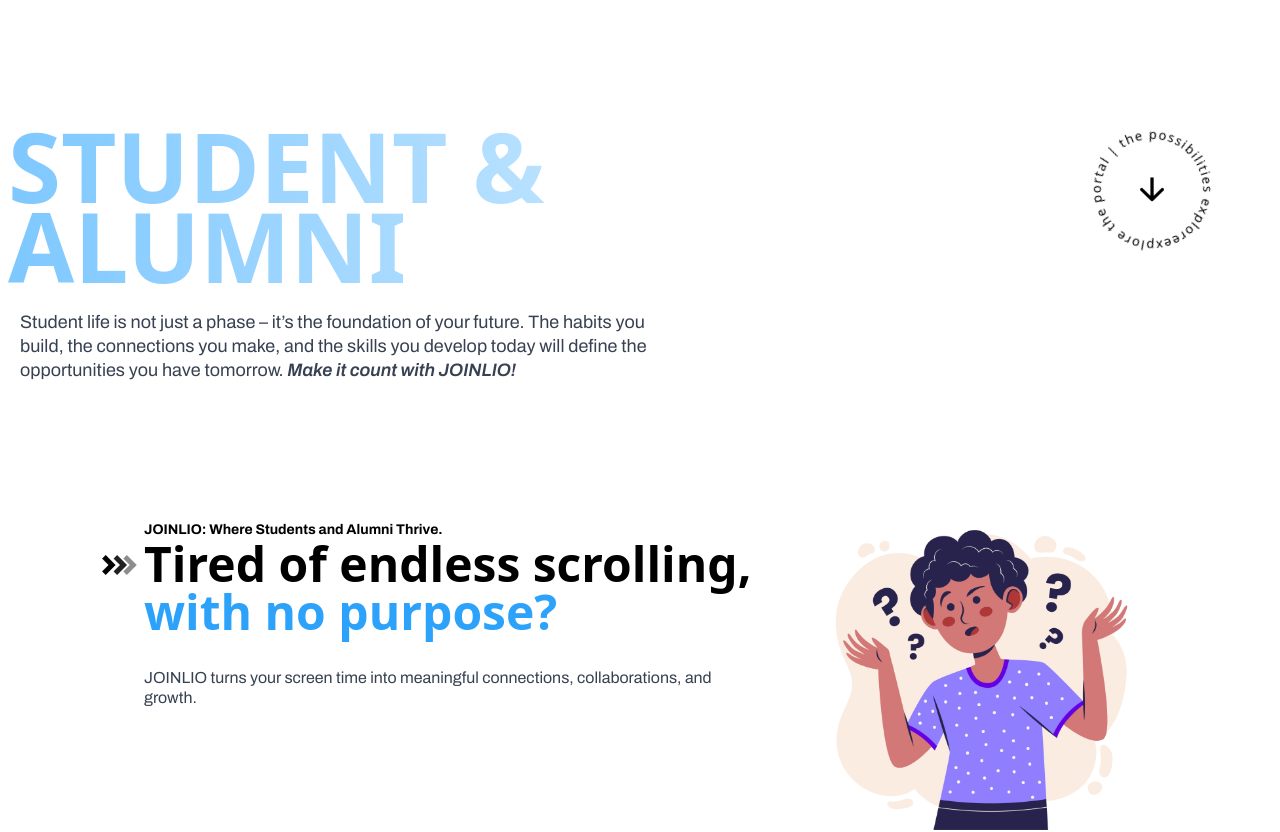
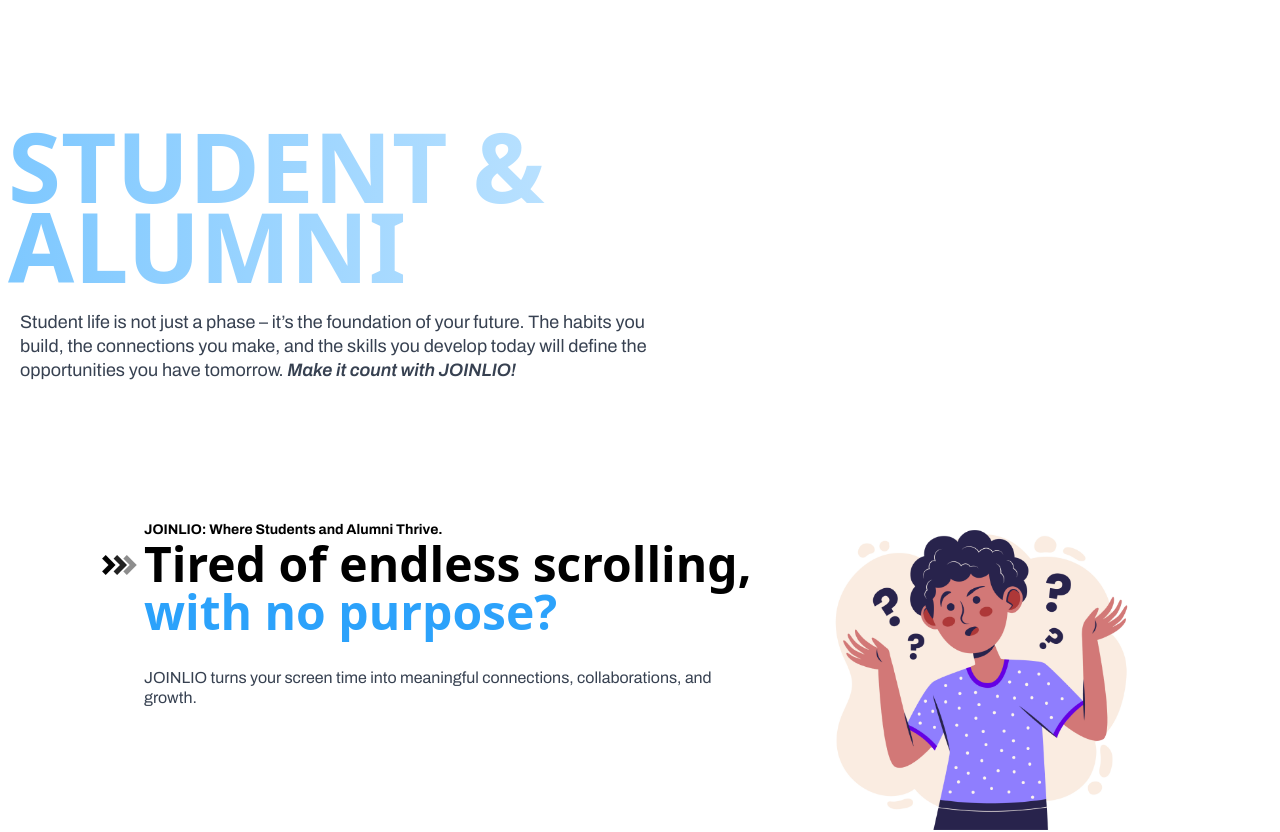
Before and after one commit to CoderAnshul/joinlio, a React (Vite) app: page / in a window 1280 px wide. Shown: the part 1600-2432 px from the top of the page. Built offline with nearby package versions, Linux system fonts and the light colour scheme.

Commit message:
fix: comment out unused right side section in DevideSectionText component for clarity

```diff
--- a/src/Components/DevideSectionText.jsx
+++ b/src/Components/DevideSectionText.jsx
@@ -22,7 +22,7 @@
       </div>
 
       {/* Right Side: Circle with Arrow */}
-      <div
+      {/* <div
         className={`${className} absolute right-2 -bottom-24 sm:bottom-auto sm:top-0 md:right-16 lg:right-16 flex items-center justify-center`}
       >
         <div className="relative w-32 h-32 rounded-full flex items-center justify-center">
@@ -31,13 +31,11 @@
             viewBox="0 0 100 100"
             xmlns="http://www.w3.org/2000/svg"
           >
-            {/* Circular Path */}
             <path
               id="circlePath"
               d="M50,50 m-40,0 a40,40 0 1,1 80,0 a40,40 0 1,1 -80,0"
               fill="transparent"
             />
-            {/* Text Along the Path */}
             <text className="text-[10px] font-medium tracking-widest text-black">
               <textPath
                 href="#circlePath"
@@ -50,14 +48,13 @@
               </textPath>
             </text>
           </svg>
-          {/* Center Arrow Image */}
           <img
             src={arr}
             alt="Arrow"
             className="w-6 h-6 absolute bounce-animation"
           />
         </div>
-      </div>
+      </div> */}
     </section>
   );
 };
```
